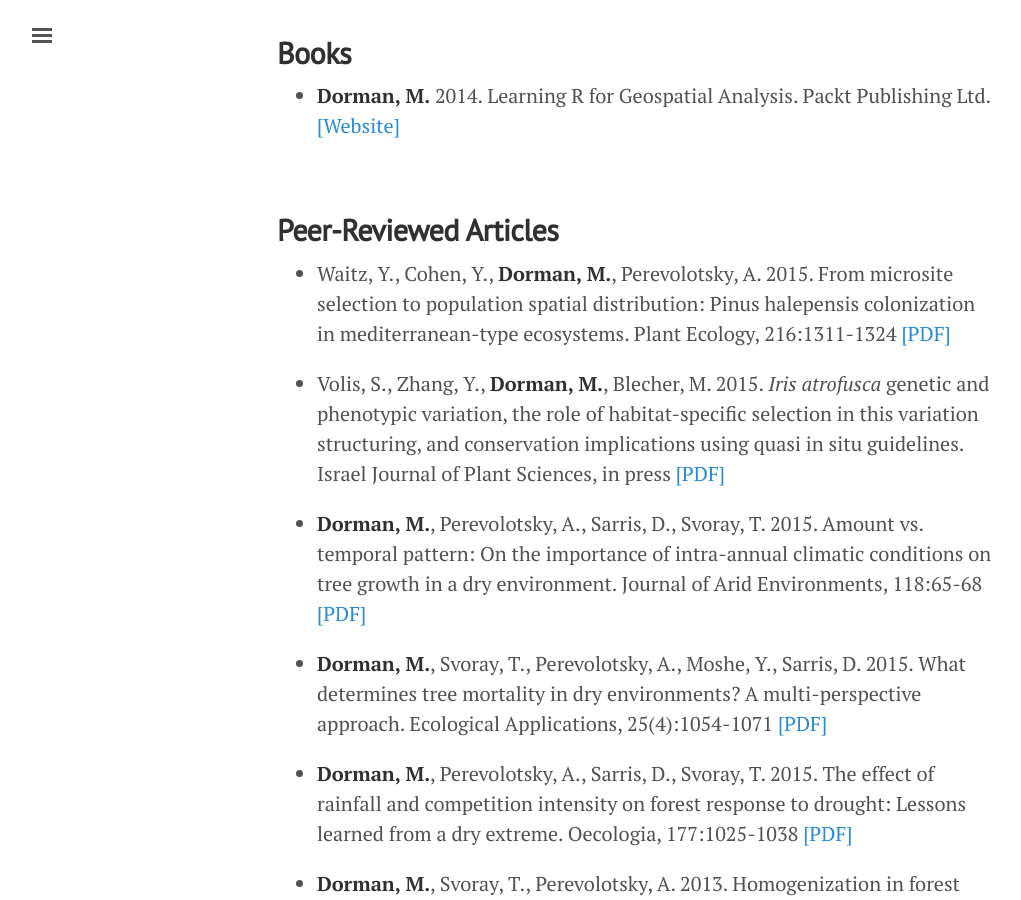
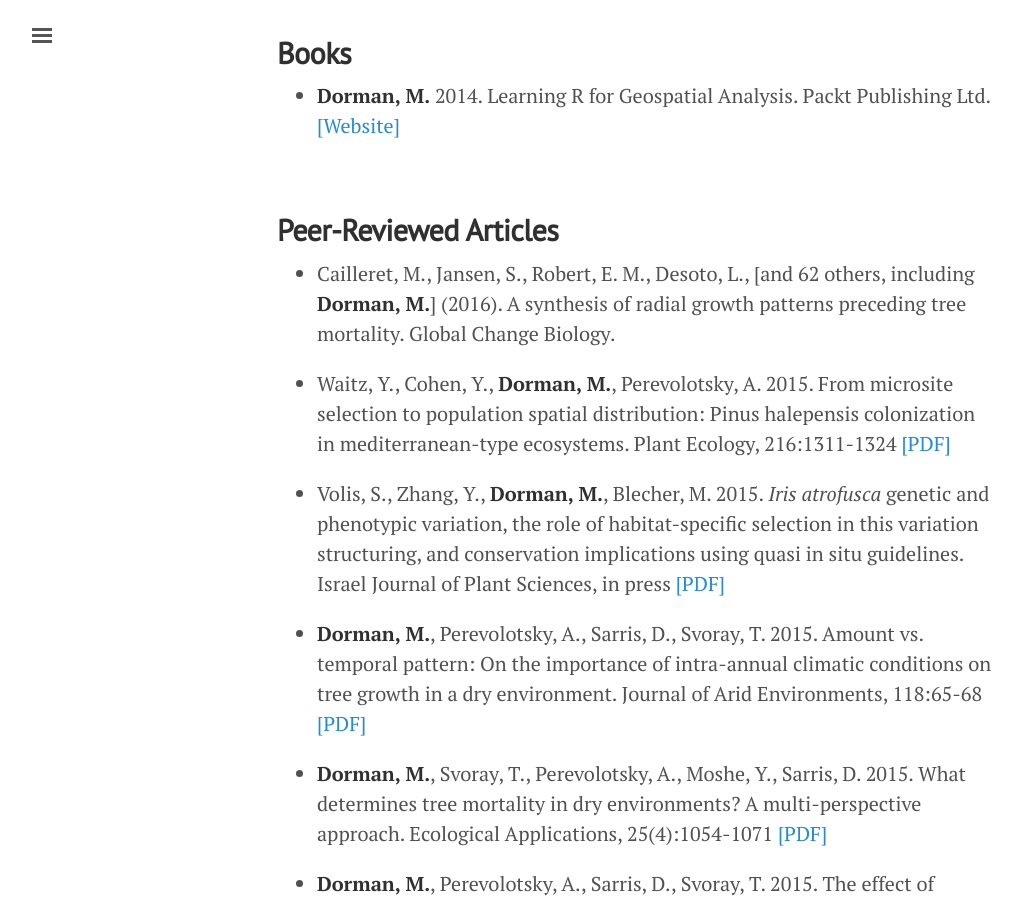
Before and after one commit to michaeldorman/michaeldorman.github.io, a Jekyll site: the page built from cv.md, in a window 1280 px wide and 900 px high, scrolled down 2741 px. Shown: the whole window, without its empty margins (3-1024 px from the left). Built offline with Jekyll 4.4.1, drawn with Linux system fonts in a browser that asks for light colours.

Commit message:
Update cv.md
added publication

```diff
--- a/cv.md
+++ b/cv.md
@@ -97,6 +97,8 @@ August 2006
 <br>
 
 ## **Peer-Reviewed Articles**
+
+* Cailleret, M., Jansen, S., Robert, E. M., Desoto, L., [and 62 others, including **Dorman, M.**] (2016). A synthesis of radial growth patterns preceding tree mortality. Global Change Biology.
 
 * Waitz, Y., Cohen, Y., **Dorman, M.**, Perevolotsky, A. 2015. From microsite selection to population spatial distribution: Pinus halepensis colonization in mediterranean-type ecosystems. Plant Ecology, 216:1311-1324 <a href="https://dl.dropboxusercontent.com/s/eaf46to0px05tfl/Waitz%20et%20al%202015.pdf?dl=0">[PDF]</a>
 
```
